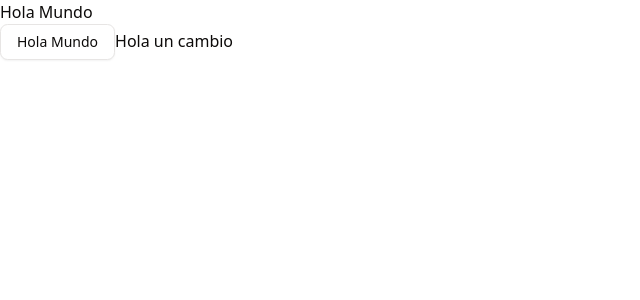
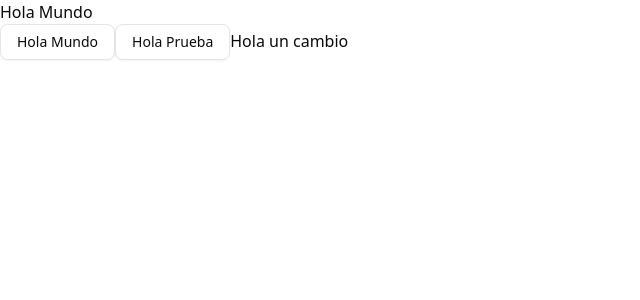
Before and after one commit to No-Country-simulation/C24-38-t-Webapp, a React (Vite) app in the folder client/: page / in a window 1280 px wide. Shown: the top 300 px of the page, without its empty margins (0-640 px from the left). Built offline with nearby package versions, Linux system fonts and the light colour scheme.

Commit message:
Add changes

```diff
--- a/client/src/App.tsx
+++ b/client/src/App.tsx
@@ -8,6 +8,9 @@ export default function App() {
       <Button variant="outline">
         Hola Mundo
       </Button>
+      <Button variant="outline">
+        Hola Prueba
+      </Button>
       Hola un cambio
     </Fragment>
   )
```
